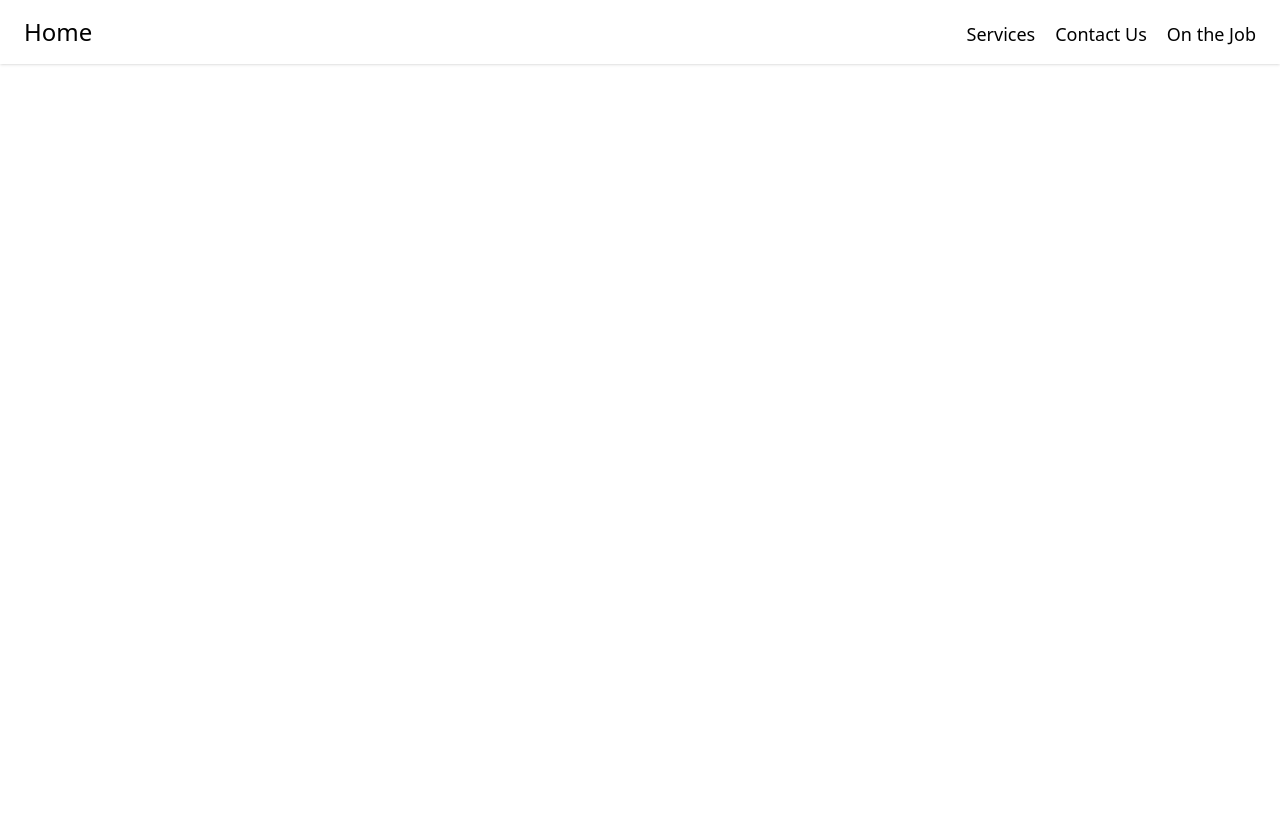
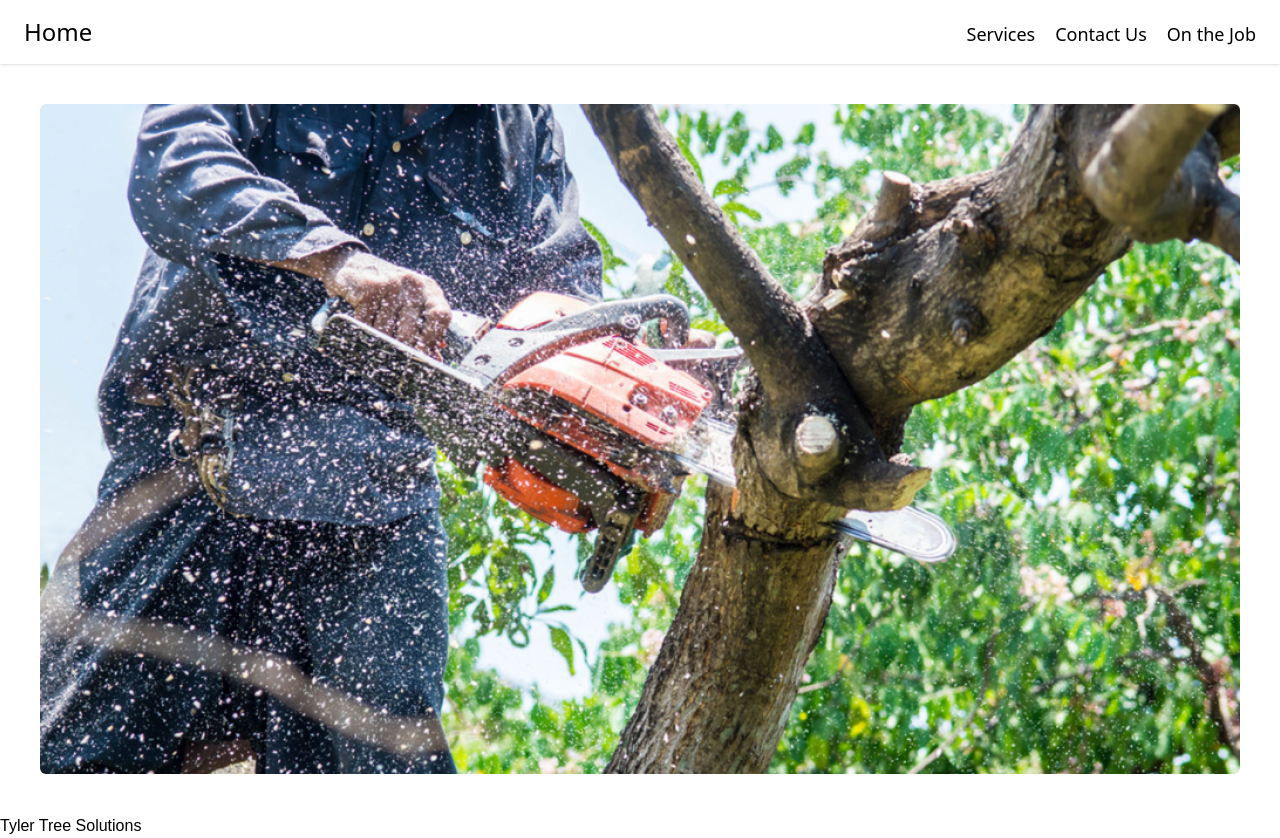
Before and after one commit to gmcclarin/tyler, a React (Create React App) app: page / in a window 1280 px wide. Before the commit the page ends 800 px from the top, so only its background shows below. Built offline with nearby package versions, Linux system fonts and the light colour scheme.

Commit message:
extend the background theme and use placeholder image for home page, moving onto next section

```diff
--- a/src/pages/Home.js
+++ b/src/pages/Home.js
@@ -1,15 +1,17 @@
 import Nav from "../components/Nav";
+import hp from "../photos/homeplaceholder.jpg"
 
 const Home = () => {
     return(
         <div>
             <Nav/>
-            <div className="w-full ">
-                {/* photo here */}
+            <div className="flex justify-center">
+                <img src={hp} className="max-w-full h-auto m-10 w-full rounded-md"/>
             </div>
-            <div>
+            <div className="">
+                Tyler Tree Solutions
+            </div>
 
-            </div>
         </div>
     )
 }
--- a/tailwind.config.js
+++ b/tailwind.config.js
@@ -1,8 +1,14 @@
+// import hp from "./src/photos/homeplaceholder.jpg"
+
 /** @type {import('tailwindcss').Config} */
 module.exports = {
   content: ["./src/**/*.{html,js}"],
   theme: {
-    extend: {},
+    extend: {
+      backgroundImage : {
+        "homeplaceholder": "url('/src/photos/homeplaceholder.jpg')",
+      }
+    },
   },
   plugins: [],
 }
```
Also changed, not shown: src/photos/homeplaceholder.jpg.
